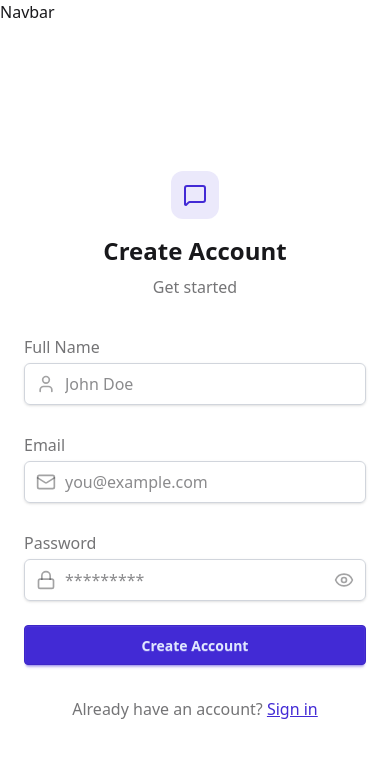
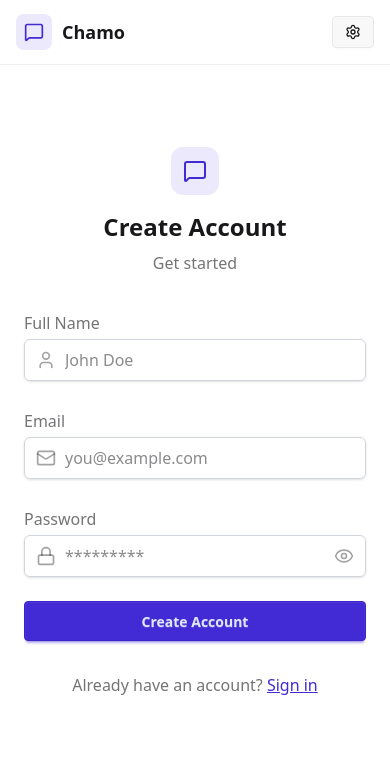
Before and after one commit to awesomesocks123/chat, a React (Vite) app in the folder frontend/: page /signup in a window 390 px wide. Shown: the top 758 px of the page. Built offline with nearby package versions, Linux system fonts and the light colour scheme; no server answers.

Commit message:
navbar and signout

```diff
--- a/frontend/src/components/Navbar.jsx
+++ b/frontend/src/components/Navbar.jsx
@@ -1,6 +1,48 @@
 import React from "react";
 import { useAuthStore } from "../store/useAuthStore";
+import { Link } from "react-router-dom";
+import { MessageSquare, Settings, User, LogOut } from "lucide-react";
 export const Navbar = () => {
-  const { authUser } = useAuthStore();
-  return <div>Navbar</div>;
+  const { logout, authUser } = useAuthStore();
+  return (
+    <header className="bg-base-100 border-b border-base-300 fixed w-full top-0 z-40 backdrop-blur-lg bg-base-100/80">
+      <div className="container mx-auto px-4 h-16">
+        <div className="flex items-center justify-between h-full">
+          <div className="flex items-center gap-8">
+            <Link
+              to="/"
+              className="flex items-center gap-2.5 hover:opacity-80 transition-all"
+            >
+              <div className="w-9 h-9 rounded-lg bg-primary/10 flex items-center justify-center">
+                <MessageSquare className="w-5 h-5 text-primary" />
+              </div>
+              <h1 className="text-lg font-bold">Chamo</h1>
+            </Link>
+          </div>
+          <div className="flex items-center gap-2">
+            <Link
+              to={"/settings"}
+              className={`btn btn-sm gap-2 transition-colors`}
+            >
+              <Settings className="w-4 h-4" />
+              <span className="hidden sm:inline">Settings</span>
+            </Link>
+            {authUser && (
+              <>
+                <Link to={"/profile"} className={`btn btn-sm gap-2`}>
+                  <User className="size-5" />
+                  <span className="hidden sm:inline">Profile</span>
+                </Link>
+
+                <button className="flex gap-2 items-center" onClick={logout}>
+                  <LogOut className="size-5" />
+                  <span className="hidden sm:inline">Logout</span>
+                </button>
+              </>
+            )}
+          </div>
+        </div>
+      </div>
+    </header>
+  );
 };
--- a/frontend/src/store/useAuthStore.js
+++ b/frontend/src/store/useAuthStore.js
@@ -36,4 +36,13 @@
       set({ isSigningUp: false });
     }
   },
+  logout: async () => {
+    try {
+      await axiosInstance.post("/auth/logout");
+      set({ authUser: null });
+      toast.success("Logged out successfully");
+    } catch (error) {
+      toast.error(error.response.data.message);
+    }
+  },
 }));
```
